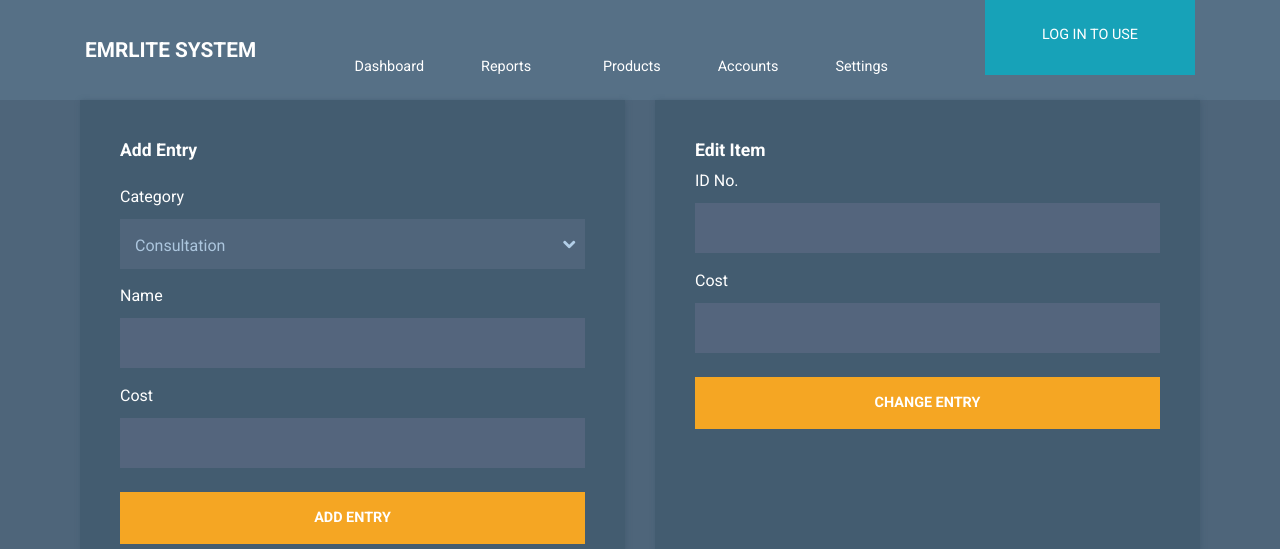
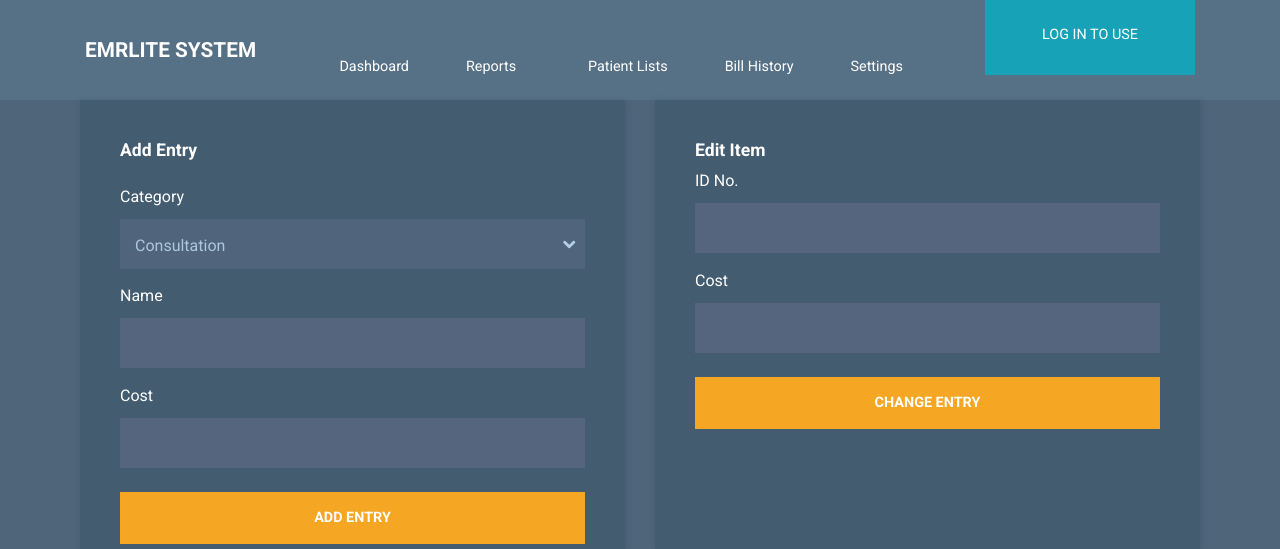
Before and after one commit to cheese-cracker/EMRLite, a Django app: template main/templates/main/index.html in a window 1280 px wide. Shown: the top 549 px of the page. Run offline with Django 3.2, Linux system fonts and the light colour scheme; the template is opened without the code that fills it, so the values that code supplies are empty; some libraries are stand-ins or nearby versions; some web fonts are replaced.

Commit message:
Stuctural change to website

```diff
--- a/main/templates/main/base.html
+++ b/main/templates/main/base.html
@@ -28,7 +28,7 @@
     <div>
       <nav class="navbar navbar-expand-xl">
         <div class="container h-100">
-          <a class="navbar-brand" href="index.html">
+          <a class="navbar-brand" href="\">
             <h1 class="tm-site-title mb-0">EMRLite System</h1>
           </a>
           <button
@@ -71,14 +71,14 @@
                 </div>
               </li>
               <li class="nav-item">
-                <a class="nav-link" href="products.html">
-                  <i class="fas fa-shopping-cart"></i> Products
+                <a class="nav-link" href="/main/patientlist">
+                  <i class="fas fa-shopping-cart"></i> Patient Lists
                 </a>
               </li>
 
               <li class="nav-item">
-                <a class="nav-link" href="accounts.html">
-                  <i class="far fa-user"></i> Accounts
+                <a class="nav-link" href="/main/billhistory">
+                  <i class="far fa-user"></i> Bill History
                 </a>
               </li>
               <li class="nav-item dropdown">
```
Also changed, not shown: main/migrations/0007_merge_20190617_1217.py (added).
